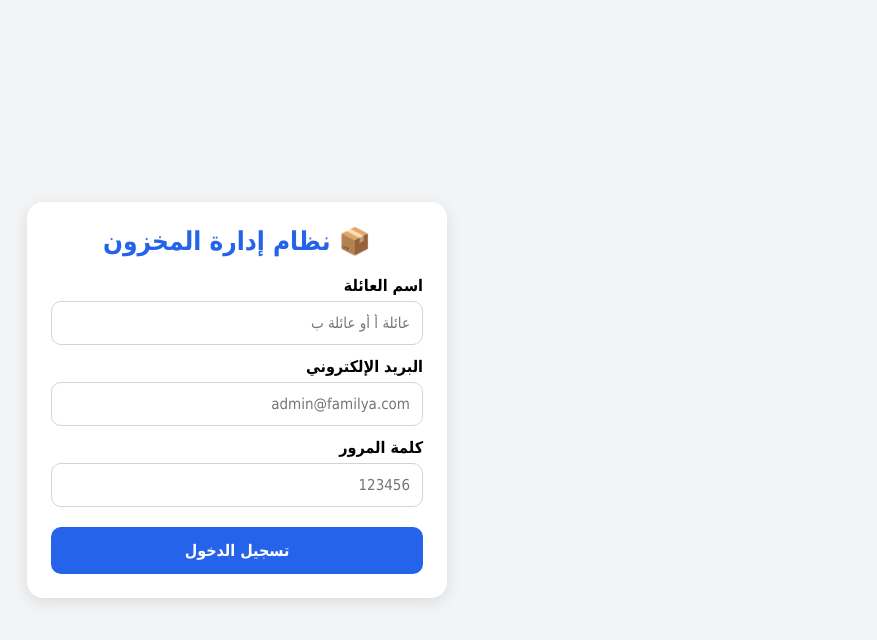
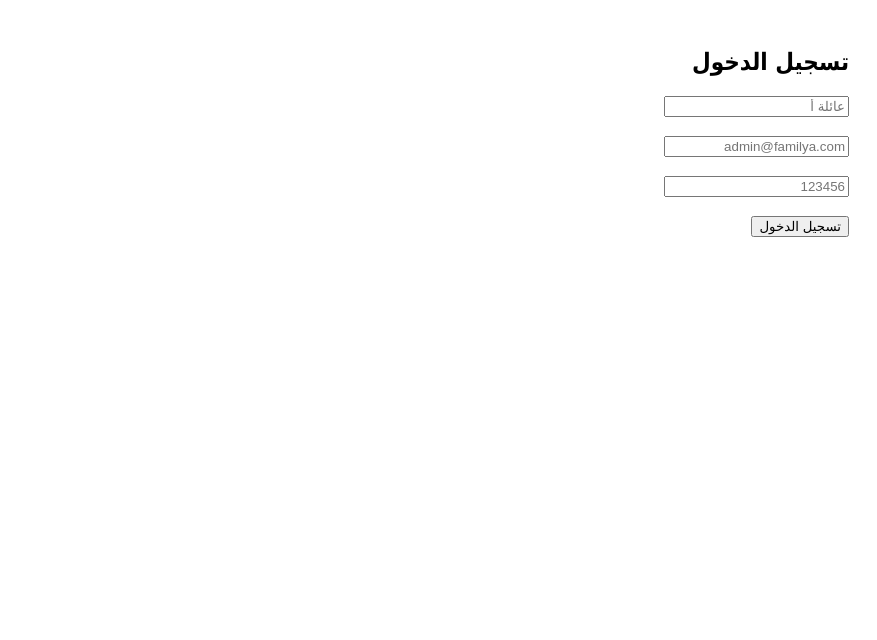
Before and after one commit to sulsahil-sudo/inventory-system, a plain HTML site: page index.html in a window 1280 px wide. Shown: the whole page, without its empty margins (403-1280 px from the left). Drawn offline with Linux system fonts and the light colour scheme.

Commit message:
Refactor login page structure and styles

```diff
--- a/index.html
+++ b/index.html
@@ -2,133 +2,35 @@
 <html lang="ar" dir="rtl">
 <head>
 <meta charset="UTF-8">
-<meta name="viewport" content="width=device-width, initial-scale=1.0">
-<title>نظام إدارة المخزون</title>
+<meta name="viewport" content="width=device-width,initial-scale=1">
+<title>تجربة الدخول</title>
+</head>
+<body style="font-family:tahoma;padding:20px">
 
-<style>
+<h2>تسجيل الدخول</h2>
 
-*{
-margin:0;
-padding:0;
-box-sizing:border-box;
-font-family:Tahoma,sans-serif;
-}
+<input id="family" placeholder="عائلة أ"><br><br>
 
-body{
-background:#f3f4f6;
-min-height:100vh;
-display:flex;
-justify-content:center;
-align-items:center;
-padding:20px;
-}
+<input id="email" placeholder="admin@familya.com"><br><br>
 
-.card{
-background:#fff;
-width:100%;
-max-width:420px;
-padding:24px;
-border-radius:16px;
-box-shadow:0 4px 16px rgba(0,0,0,.1);
-}
-
-.logo{
-font-size:26px;
-text-align:center;
-margin-bottom:20px;
-font-weight:bold;
-color:#2563eb;
-}
-
-label{
-display:block;
-margin-top:12px;
-margin-bottom:6px;
-font-weight:bold;
-}
-
-input{
-width:100%;
-padding:12px;
-border:1px solid #d1d5db;
-border-radius:10px;
-font-size:15px;
-}
-
-button{
-width:100%;
-margin-top:20px;
-padding:14px;
-border:none;
-border-radius:10px;
-background:#2563eb;
-color:white;
-font-size:16px;
-font-weight:bold;
-cursor:pointer;
-}
-
-button:hover{
-background:#1d4ed8;
-}
-
-.error{
-color:#dc2626;
-margin-top:10px;
-display:none;
-text-align:center;
-}
-
-.demo{
-margin-top:20px;
-background:#eef2ff;
-padding:12px;
-border-radius:10px;
-font-size:13px;
-}
-
-</style>
-
-</head>
-
-<body>
-
-<div class="card">
-
-<div class="logo">
-📦 نظام إدارة المخزون
-</div>
-
-<label>
-اسم العائلة
-</label>
-
-<input
-id="family"
-placeholder="عائلة أ أو عائلة ب">
-
-<label>
-البريد الإلكتروني
-</label>
-
-<input
-id="email"
-type="email"
-placeholder="admin@familya.com">
-
-<label>
-كلمة المرور
-</label>
-
-<input
-id="password"
-type="password"
-placeholder="123456">
+<input id="password" type="password" placeholder="123456"><br><br>
 
 <button onclick="login()">
 تسجيل الدخول
 </button>
 
-<div
-id="error"
-class="error
+<script>
+
+function login(){
+
+alert("✅ الزر يعمل");
+
+window.location.href =
+"dashboard.html";
+
+}
+
+</script>
+
+</body>
+</html>
```
